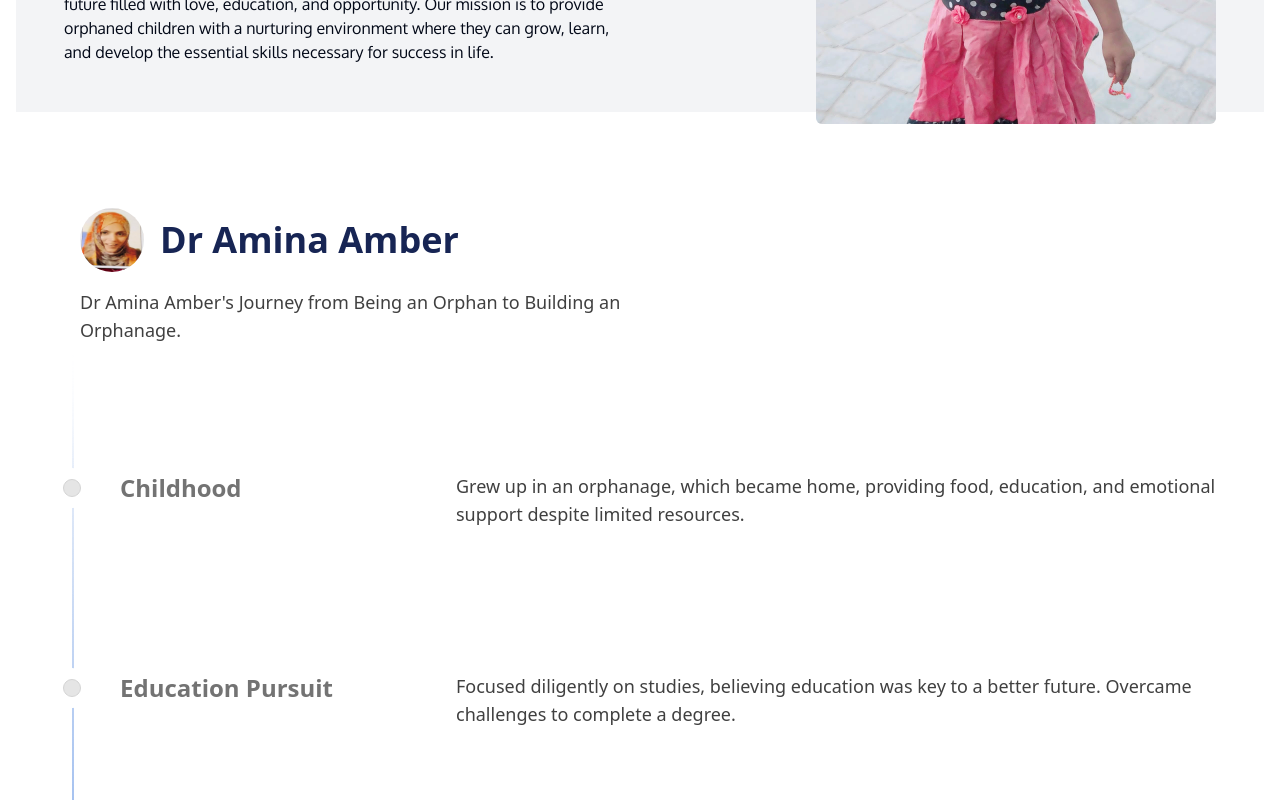
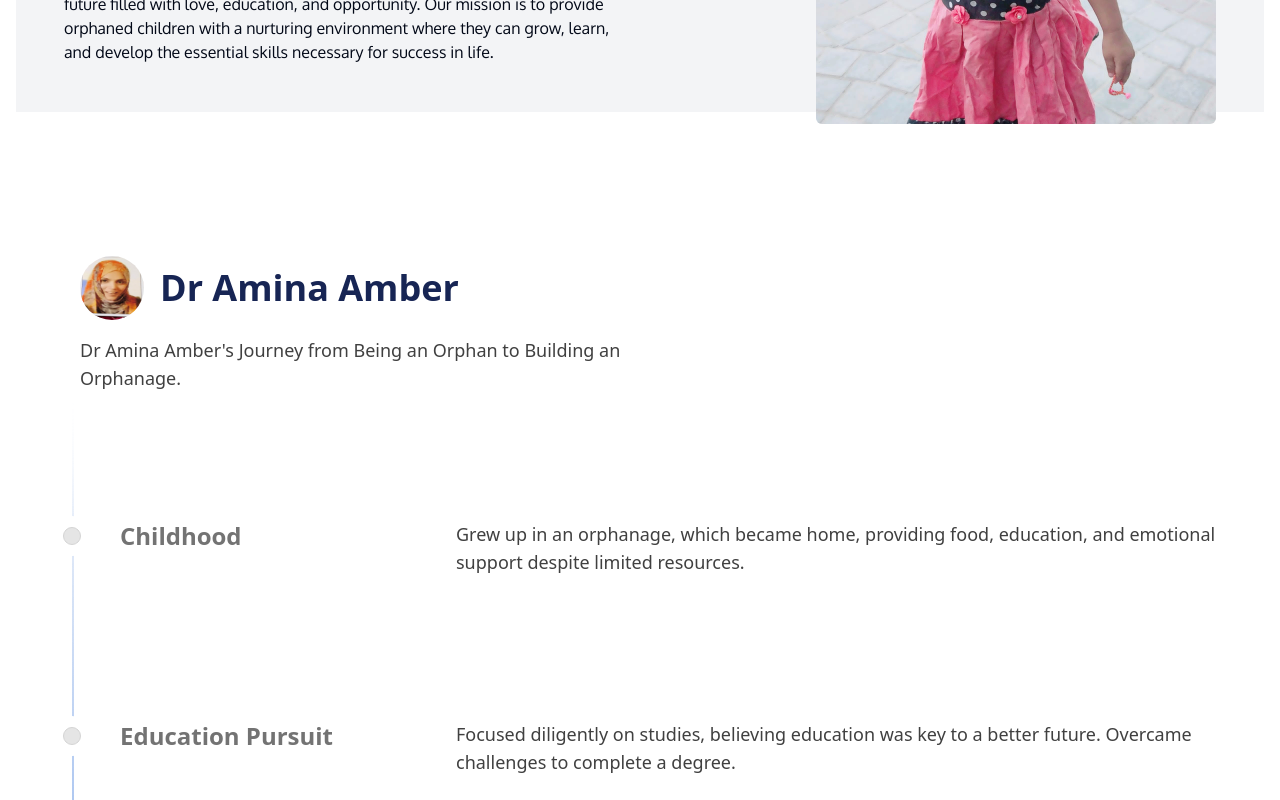
Before and after one commit to Zain-ul-din/begum-inayat, a Next.js app: page / in a window 1280 px wide. Shown: the part 1360-2160 px from the top of the page. Built offline with nearby package versions, Linux system fonts and the light colour scheme.

Commit message:
add marging top

```diff
--- a/src/components/owner-message.tsx
+++ b/src/components/owner-message.tsx
@@ -74,7 +74,7 @@ export function OwnerMessage() {
   ];
 
   return (
-    <div className="w-full">
+    <div className="w-full mt-12">
       <Timeline
         data={data}
         title="Dr Amina Amber"
```
